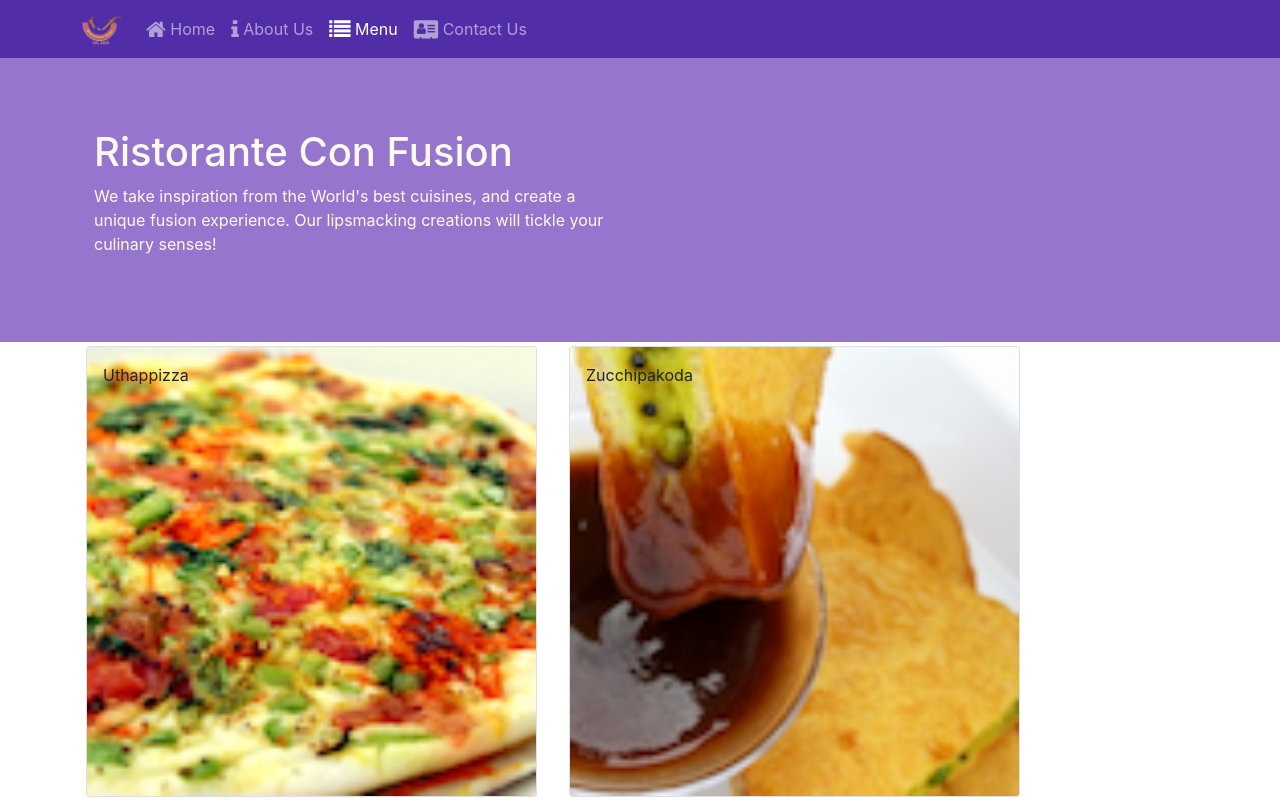
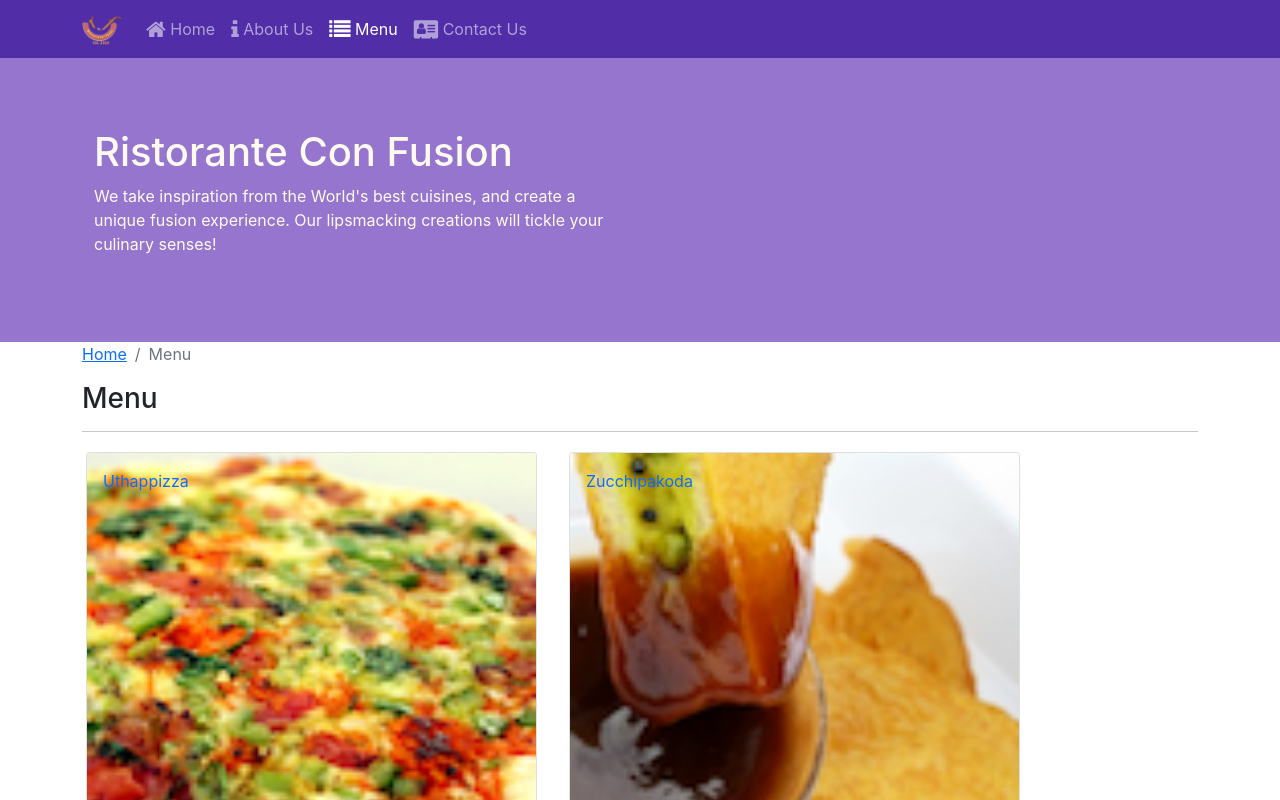
Before and after one commit to aleortbas/React, a React (Create React App) app: page /menu in a window 1280 px wide. Shown: the top 800 px of the page. Built offline with nearby package versions, Linux system fonts and the light colour scheme.

Commit message:
Single Page Applications Part 2

```diff
--- a/src/components/ContactComponent.js
+++ b/src/components/ContactComponent.js
@@ -1,12 +1,25 @@
 import React from 'react';
+import {Breadcrumb, BreadcrumbItem} from 'reactstrap';
+import { Link } from 'react-router-dom';
 
 //Componente funcional
 
 function Contact(props) {
     return(
 
-        // Estrucutra HTML y Bootstrap
+        // Estrucutra HTML y Bootsrap
         <div className="container">
+
+            <div className="row">
+                    <Breadcrumb>
+                        <BreadcrumbItem><Link to='/home'>Home</Link></BreadcrumbItem>
+                        <BreadcrumbItem active>Contact Us</BreadcrumbItem>
+                    </Breadcrumb>
+                    <div className="col-12">
+                        <h3>Contact Us</h3>
+                        <hr />
+                    </div>
+                    </div>
             <div className="row row-content">
                 <div className="col-12">
                 <h3>Location Information</h3>
--- a/src/components/DishdetailComponent.js
+++ b/src/components/DishdetailComponent.js
@@ -1,5 +1,6 @@
 import React from "react";
-import { Card, CardImg, CardText, CardBody, CardTitle } from "reactstrap";
+import { Card, CardImg, CardText, CardBody, CardTitle, Breadcrumb, BreadcrumbItem } from "reactstrap";
+import { Link } from 'react-router-dom';
 
     function RenderDish({dish}) {
 
@@ -62,8 +63,19 @@
             <div className='container'>
                 <div className='row'>
 
-                <RenderDish dish={props.dish} />
-                <RenderComments comments={props.dish.comments}/>
+                <div className="row">
+                    <Breadcrumb>
+                        <BreadcrumbItem><Link to='/menu'>Menu</Link></BreadcrumbItem>
+                        <BreadcrumbItem active>{props.dish.name}</BreadcrumbItem>
+                    </Breadcrumb>
+                    <div className="col-12">
+                        <h3>{props.dish.name}</h3>
+                        <hr />
+                    </div>
+                </div>
+
+                    <RenderDish dish={props.dish} />
+                    <RenderComments comments={props.comments}/>
 
                 </div>
             </div>
--- a/src/components/MainComponent.js
+++ b/src/components/MainComponent.js
@@ -21,7 +21,7 @@
 
     this.state = {
       dishes: DISHES,
-      commets: COMMENTS,
+      comments: COMMENTS,
       promotions: PROMOTIONS,
       leaders: LEADERS
     };
@@ -38,12 +38,23 @@
     );
   }
 
+  const  DishWithId = ({match}) => {
+    return (
+      <DishDetail dish={this.state.dishes.filter((dish) => dish.id === parseInt(match.params.dishId,10)) [0]}
+       comments={this.state.comments.filter((comment) => comment.dishId === parseInt(match.params.dishId,10)) }/>
+    );
+  }
+
+
+
+
   return (
     <div>
     <Header/>
     <Switch>
       <Route path="/home" component={HomePage} />
       <Route exact path="/menu" component={() => <Menu dishes={this.state.dishes} />} />
+      <Route path="/menu/:dishId" component={DishWithId} />
       <Route exact path="/contactus" component={Contact} />
       <Redirect to="/home" />
     </Switch>
--- a/src/components/MenuComponent.js
+++ b/src/components/MenuComponent.js
@@ -1,29 +1,43 @@
 import React from 'react';
-import { Card, CardImg, CardImgOverlay, CardText, CardBody, CardTitle } from 'reactstrap';
+import { Card, CardImg, CardImgOverlay, CardTitle, Breadcrumb, BreadcrumbItem } from 'reactstrap';
+import { Link } from 'react-router-dom';
 
-    function RenderMenuItem({ dish, onClick }) {
-      return(
-        <Card onClick={() => onClick(dish.id)}>
+function RenderMenuItem ({dish, onClick}) {
+  return (
+      <Card>
+          <Link to={`/menu/${dish.id}`} >
               <CardImg width="100%" src={dish.image} alt={dish.name} />
               <CardImgOverlay>
                   <CardTitle>{dish.name}</CardTitle>
               </CardImgOverlay>
+          </Link>
       </Card>
   );
 }
+
 
     const Menu = (props) => {
 
       const menu = props.dishes.map((dish) => {
         return (
           <div key={dish.id} className="col-12 col-md-5 m-1">
-            <RenderMenuItem dish={dish} onClick={props.onClick}/>
+            <RenderMenuItem dish={dish} />
           </div>
         );
     });
 
     return (
       <div className="container">
+          <div className="row">
+              <Breadcrumb>
+                  <BreadcrumbItem><Link to="/home">Home</Link></BreadcrumbItem>
+                  <BreadcrumbItem active>Menu</BreadcrumbItem>
+              </Breadcrumb>
+              <div className="col-12">
+                  <h3>Menu</h3>
+                  <hr />
+              </div>
+          </div>
           <div className="row">
               {menu}
           </div>
```
Lines whose indentation alone changed are shown as unchanged.
